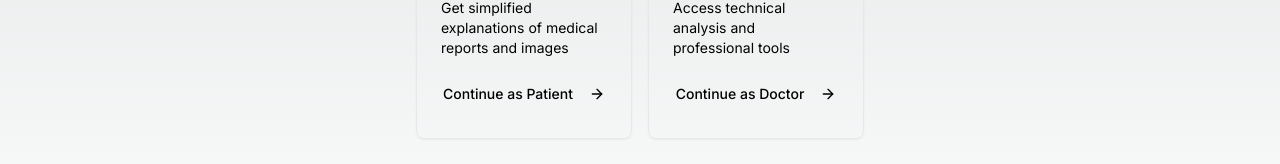
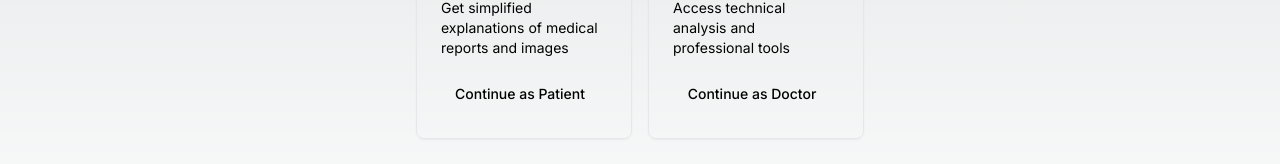
Before and after one commit to Avinash55o/SmartVision, a Next.js app in the folder frontend/: page / in a window 1280 px wide. Shown: the part 465-629 px from the top of the page. Built offline with nearby package versions, Linux system fonts and the light colour scheme.

Commit message:
components button

```diff
--- /dev/null
+++ b/frontend/app/components/ui/button.tsx
@@ -0,0 +1,56 @@
+import * as React from 'react';
+import { Slot } from '@radix-ui/react-slot';
+import { cva, type VariantProps } from 'class-variance-authority';
+
+import { cn } from '@/app/lib/utils';
+
+const buttonVariants = cva(
+  'inline-flex items-center justify-center whitespace-nowrap rounded-md text-sm font-medium ring-offset-background transition-colors focus-visible:outline-none focus-visible:ring-2 focus-visible:ring-ring focus-visible:ring-offset-2 disabled:pointer-events-none disabled:opacity-50',
+  {
+    variants: {
+      variant: {
+        default: 'bg-primary text-primary-foreground hover:bg-primary/90',
+        destructive:
+          'bg-destructive text-destructive-foreground hover:bg-destructive/90',
+        outline:
+          'border border-input bg-background hover:bg-accent hover:text-accent-foreground',
+        secondary:
+          'bg-secondary text-secondary-foreground hover:bg-secondary/80',
+        ghost: 'hover:bg-accent hover:text-accent-foreground',
+        link: 'text-primary underline-offset-4 hover:underline',
+      },
+      size: {
+        default: 'h-10 px-4 py-2',
+        sm: 'h-9 rounded-md px-3',
+        lg: 'h-11 rounded-md px-8',
+        icon: 'h-10 w-10',
+      },
+    },
+    defaultVariants: {
+      variant: 'default',
+      size: 'default',
+    },
+  }
+);
+
+export interface ButtonProps
+  extends React.ButtonHTMLAttributes<HTMLButtonElement>,
+    VariantProps<typeof buttonVariants> {
+  asChild?: boolean;
+}
+
+const Button = React.forwardRef<HTMLButtonElement, ButtonProps>(
+  ({ className, variant, size, asChild = false, ...props }, ref) => {
+    const Comp = asChild ? Slot : 'button';
+    return (
+      <Comp
+        className={cn(buttonVariants({ variant, size, className }))}
+        ref={ref}
+        {...props}
+      />
+    );
+  }
+);
+Button.displayName = 'Button';
+
+export { Button, buttonVariants };
```
